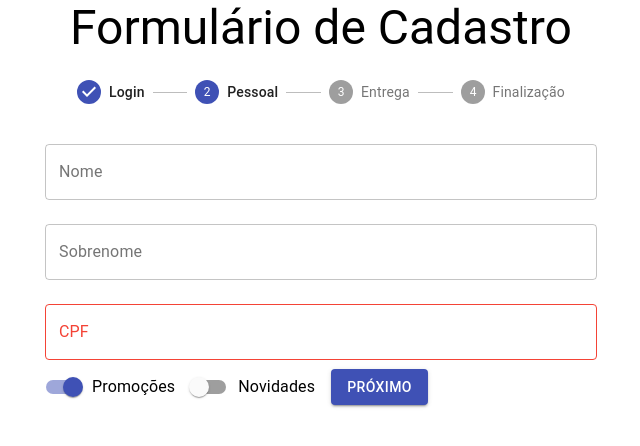
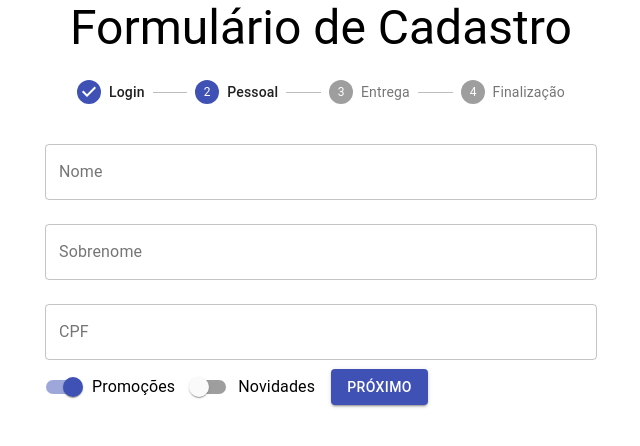
Before and after one commit to mateus-azevedo/learning-react-js, a React (Create React App) app in the folder react_hooks_context/: page / in a window 1280 px wide. Both pictures are taken after typing "name@example.com", "Sample123" into the empty fields and a click on the button "PRÓXIMO". Shown: the top 446 px of the page, without its empty margins (319-959 px from the left). Built offline with nearby package versions, Linux system fonts and the light colour scheme.

Commit message:
correcoes projeto para o projeto final

```diff
--- a/react_hooks_context/src/components/FormularioCadastro/DadosEntregas.jsx
+++ b/react_hooks_context/src/components/FormularioCadastro/DadosEntrega.jsx
@@ -1,7 +1,6 @@
 import React, { useState } from "react";
-import { Button, TextField } from "@material-ui/core";
-
-export default function DadosEntregas({ aoEnviar }) {
+import { TextField, Button } from "@material-ui/core";
+function DadosEntrega({ aoEnviar }) {
   const [cep, setCep] = useState("");
   const [endereco, setEndereco] = useState("");
   const [numero, setNumero] = useState("");
@@ -21,6 +20,7 @@ export default function DadosEntregas({ aoEnviar }) {
           setCep(event.target.value);
         }}
         id="cep"
+        name="cep"
         label="CEP"
         type="number"
         variant="outlined"
@@ -32,7 +32,8 @@ export default function DadosEntregas({ aoEnviar }) {
           setEndereco(event.target.value);
         }}
         id="endereco"
-        label="Endereço"
+        name="endereço"
+        label="Enderço"
         type="text"
         variant="outlined"
         margin="normal"
@@ -44,6 +45,7 @@ export default function DadosEntregas({ aoEnviar }) {
           setNumero(event.target.value);
         }}
         id="numero"
+        name="numero"
         label="Numero"
         type="number"
         variant="outlined"
@@ -55,6 +57,7 @@ export default function DadosEntregas({ aoEnviar }) {
           setEstado(event.target.value);
         }}
         id="estado"
+        name="estado"
         label="Estado"
         type="text"
         variant="outlined"
@@ -72,10 +75,11 @@ export default function DadosEntregas({ aoEnviar }) {
         variant="outlined"
         margin="normal"
       />
-
       <Button type="submit" variant="contained" color="primary" fullWidth>
-        Cadastrar
+        Finalizar Cadastro
       </Button>
     </form>
   );
 }
+
+export default DadosEntrega;
--- a/react_hooks_context/src/components/FormularioCadastro/DadosPessoais.jsx
+++ b/react_hooks_context/src/components/FormularioCadastro/DadosPessoais.jsx
@@ -1,105 +1,102 @@
 import React, { useState, useContext } from "react";
-import {
-  Button,
-  TextField,
-  Switch,
-  FormControlLabel,
-} from "@material-ui/core/";
+import { TextField, Button, Switch, FormControlLabel } from "@material-ui/core";
 import ValidacoesCadastro from "../../contexts/ValidacoesCadastro";
 import useErros from "../../hooks/useErros";
 
-export default function DadosPessoais({ aoEnviar }) {
+function DadosPessoais({ aoEnviar }) {
   const [nome, setNome] = useState("");
   const [sobrenome, setSobrenome] = useState("");
   const [cpf, setCpf] = useState("");
   const [promocoes, setPromocoes] = useState(true);
   const [novidades, setNovidades] = useState(false);
   const validacoes = useContext(ValidacoesCadastro);
-
   const [erros, validarCampos, possoEnviar] = useErros(validacoes);
 
   return (
     <form
       onSubmit={(event) => {
         event.preventDefault();
-
         if (possoEnviar()) {
           aoEnviar({ nome, sobrenome, cpf, novidades, promocoes });
         }
       }}
     >
       <TextField
-        id="nome"
-        label="Nome"
-        variant="outlined"
-        margin="normal"
-        name="nome"
-        fullWidth
-        onBlur={validarCampos}
-        error={!erros.nome.valido}
-        helperText={erros.nome.texto}
         value={nome}
         onChange={(event) => {
           setNome(event.target.value);
         }}
+        onBlur={validarCampos}
+        error={!erros.nome.valido}
+        helperText={erros.nome.texto}
+        id="nome"
+        label="Nome"
+        name="nome"
+        variant="outlined"
+        margin="normal"
+        fullWidth
       />
       <TextField
+        value={sobrenome}
+        onChange={(event) => {
+          setSobrenome(event.target.value);
+        }}
         id="sobrenome"
+        name="sobrenome"
         label="Sobrenome"
         variant="outlined"
         margin="normal"
         fullWidth
-        value={sobrenome}
-        onChange={(event) => {
-          setSobrenome(event.target.value);
-        }}
       />
       <TextField
-        id="CPF"
-        label="CPF"
-        variant="outlined"
-        margin="normal"
-        name="cpf"
-        fullWidth
-        onBlur={validarCampos}
-        error={erros.cpf.valido}
-        helperText={erros.cpf.texto}
         value={cpf}
         onChange={(event) => {
           setCpf(event.target.value);
         }}
+        onBlur={validarCampos}
+        error={!erros.cpf.valido}
+        helperText={erros.cpf.texto}
+        id="CPF"
+        name="cpf"
+        label="CPF"
+        variant="outlined"
+        margin="normal"
+        fullWidth
       />
 
       <FormControlLabel
         label="Promoções"
         control={
           <Switch
-            name="promocoes"
-            color="primary"
             checked={promocoes}
             onChange={(event) => {
               setPromocoes(event.target.checked);
             }}
+            name="promocoes"
+            color="primary"
           />
         }
       />
+
       <FormControlLabel
         label="Novidades"
         control={
           <Switch
-            name="novidades"
-            color="primary"
             checked={novidades}
             onChange={(event) => {
               setNovidades(event.target.checked);
             }}
+            name="novidades"
+            color="primary"
           />
         }
       />
 
-      <Button variant="contained" color="primary" type="submit">
+      <Button type="submit" variant="contained" color="primary">
         Próximo
       </Button>
     </form>
   );
 }
+
+export default DadosPessoais;
--- a/react_hooks_context/src/components/FormularioCadastro/DadosUsuarios.jsx
+++ b/react_hooks_context/src/components/FormularioCadastro/DadosUsuario.jsx
@@ -1,30 +1,18 @@
 import React, { useState, useContext } from "react";
-import { Button, TextField } from "@material-ui/core";
+import { TextField, Button } from "@material-ui/core";
 import ValidacoesCadastro from "../../contexts/ValidacoesCadastro";
 import useErros from "../../hooks/useErros";
 
-export default function DadosUsuarios({ aoEnviar }) {
+function DadosUsuario({ aoEnviar }) {
   const [email, setEmail] = useState("");
   const [senha, setSenha] = useState("");
   const validacoes = useContext(ValidacoesCadastro);
-
-  const [erros, validarCampos] = useErros(validacoes);
-
-  function possoEnviar() {
-    for (let campo in erros) {
-      if (!erros[campo].valido) {
-        return false;
-      }
-    }
-
-    return true;
-  }
+  const [erros, validarCampos, possoEnviar] = useErros(validacoes);
 
   return (
     <form
       onSubmit={(event) => {
         event.preventDefault();
-
         if (possoEnviar()) {
           aoEnviar({ email, senha });
         }
@@ -39,9 +27,9 @@ export default function DadosUsuarios({ aoEnviar }) {
         name="email"
         label="email"
         type="email"
+        required
         variant="outlined"
         margin="normal"
-        required
         fullWidth
       />
       <TextField
@@ -56,9 +44,9 @@ export default function DadosUsuarios({ aoEnviar }) {
         name="senha"
         label="senha"
         type="password"
+        required
         variant="outlined"
         margin="normal"
-        required
         fullWidth
       />
       <Button type="submit" variant="contained" color="primary">
@@ -67,3 +55,5 @@ export default function DadosUsuarios({ aoEnviar }) {
     </form>
   );
 }
+
+export default DadosUsuario;
--- a/react_hooks_context/src/components/FormularioCadastro/FormularioCadastro.jsx
+++ b/react_hooks_context/src/components/FormularioCadastro/FormularioCadastro.jsx
@@ -1,12 +1,12 @@
-import React, { useEffect, useState } from "react";
+import React, { useState, useEffect } from "react";
 import DadosPessoais from "./DadosPessoais";
-import DadosUsuarios from "./DadosUsuarios";
-import DadosEntregas from "./DadosEntregas";
-import { Step, StepLabel, Stepper, Typography } from "@material-ui/core";
+import DadosUsuario from "./DadosUsuario";
+import DadosEntrega from "./DadosEntrega";
+import { Typography, Stepper, Step, StepLabel } from "@material-ui/core";
 
-export default function FormularioCadastro({ aoEnviar }) {
+function FormularioCadastro({ aoEnviar }) {
   const [etapaAtual, setEtapaAtual] = useState(0);
-  const [dadosColetados, setDadosColetados] = useState({});
+  const [dadosColetados, setDados] = useState({});
 
   useEffect(() => {
     if (etapaAtual === formularios.length - 1) {
@@ -15,22 +15,19 @@ export default function FormularioCadastro({ aoEnviar }) {
   });
 
   const formularios = [
-    <DadosUsuarios aoEnviar={coletarDados} />,
+    <DadosUsuario aoEnviar={coletarDados} />,
     <DadosPessoais aoEnviar={coletarDados} />,
-    <DadosEntregas aoEnviar={coletarDados} />,
+    <DadosEntrega aoEnviar={coletarDados} />,
     <Typography variant="h5">Obrigado pelo Cadastro!</Typography>,
   ];
 
   function coletarDados(dados) {
-    setDadosColetados({ ...dadosColetados, ...dados });
-    console.log(dadosColetados);
+    setDados({ ...dadosColetados, ...dados });
     proximo();
   }
-
   function proximo() {
     setEtapaAtual(etapaAtual + 1);
   }
-
   return (
     <>
       <Stepper activeStep={etapaAtual}>
@@ -51,3 +48,5 @@ export default function FormularioCadastro({ aoEnviar }) {
     </>
   );
 }
+
+export default FormularioCadastro;
--- a/react_hooks_context/src/contexts/ValidacoesCadastro.jsx
+++ b/react_hooks_context/src/contexts/ValidacoesCadastro.jsx
@@ -1,5 +1,4 @@
 import React from "react";
-import { validarCPF, validarSenha } from "../models/cadastro";
 
 const ValidacoesCadastro = React.createContext({
   cpf: semValidacao,
@@ -11,5 +10,4 @@ function semValidacao(dados) {
   console.log(dados);
   return { valido: true, texto: "" };
 }
-
 export default ValidacoesCadastro;
```
